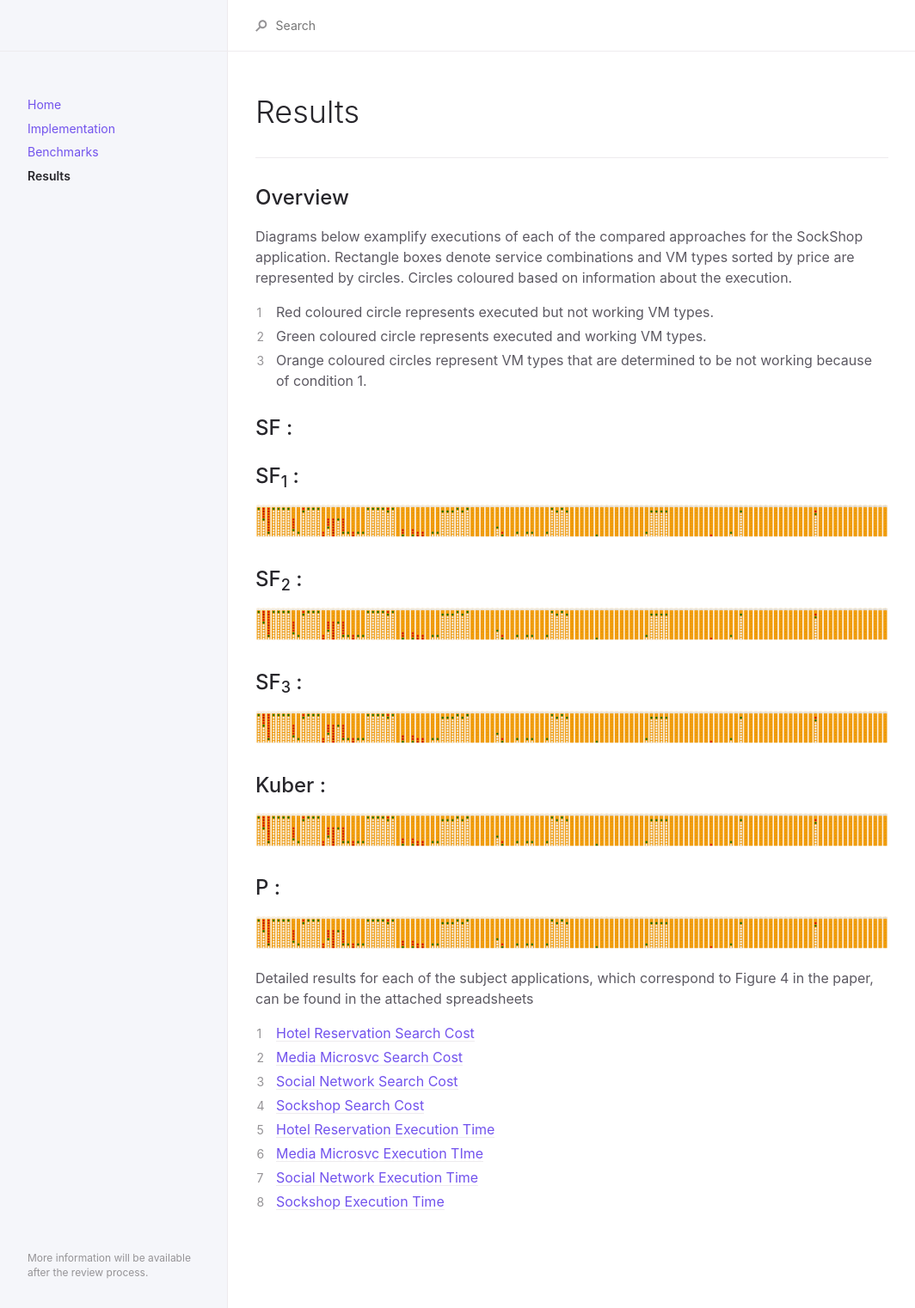
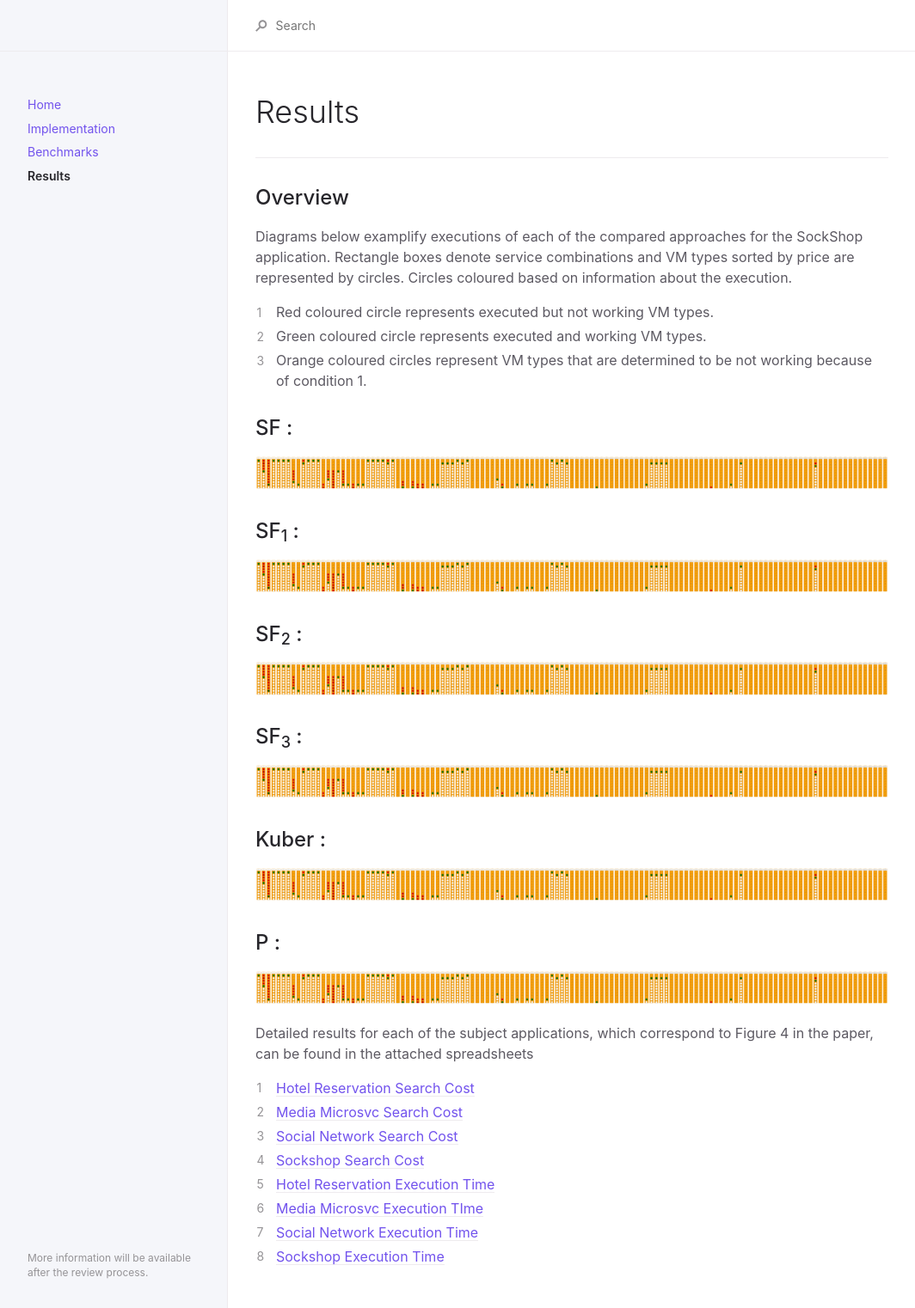
Before and after one commit to kubercostoptimizer/kubercostoptimizer.github.io, a Jekyll site: the page built from docs/results.md, in a window 1280 px wide. Shown: the whole page at 86% size, without its empty margins (107-1171 px from the left). Built offline with Jekyll 4.4.1, drawn with Linux system fonts in a browser that asks for light colours.

Commit message:
Update results.md

```diff
--- a/docs/results.md
+++ b/docs/results.md
@@ -19,6 +19,8 @@ Circles coloured based on information about the execution.
 3. Orange coloured circles represent VM types that are determined to be not working because of condition 1.
 
 ## SF :
+![SF1](../sockshop.png)
+
 ## SF<sub>1</sub> :
 ![SF1](../sockshop.png)
 
```
